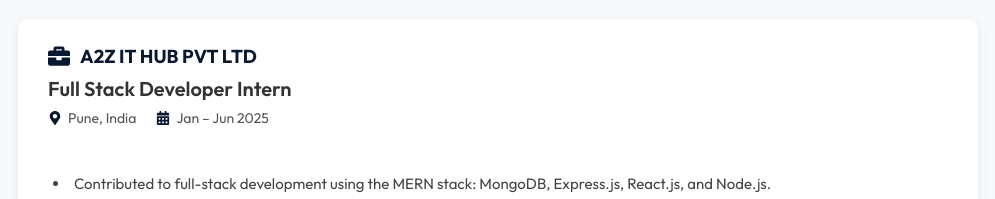
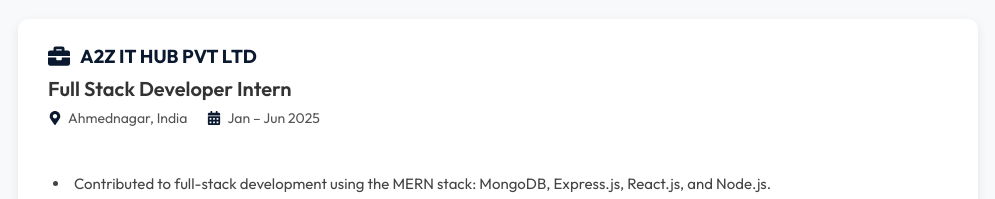
Before and after one commit to shraddha-akolkar/Portfolio-React, a React (Vite) app: page / in a window 1280 px wide. Shown: the part 1751-1950 px from the top of the page, without its empty margins (142-1137 px from the left). Built offline with nearby package versions, Linux system fonts and the light colour scheme.

Commit message:
Update location in experience section from Pune to Ahmednagar

```diff
--- a/src/Components/Experience/Experience.jsx
+++ b/src/Components/Experience/Experience.jsx
@@ -21,7 +21,7 @@
         <div className="experience-meta">
           <span className="meta-item">
             <FaMapMarkerAlt className="meta-icon location-icon" />
-            Pune, India
+            Ahmednagar, India
           </span>
           <span className="meta-item">
             <FaCalendarAlt className="meta-icon time-icon" />
```
